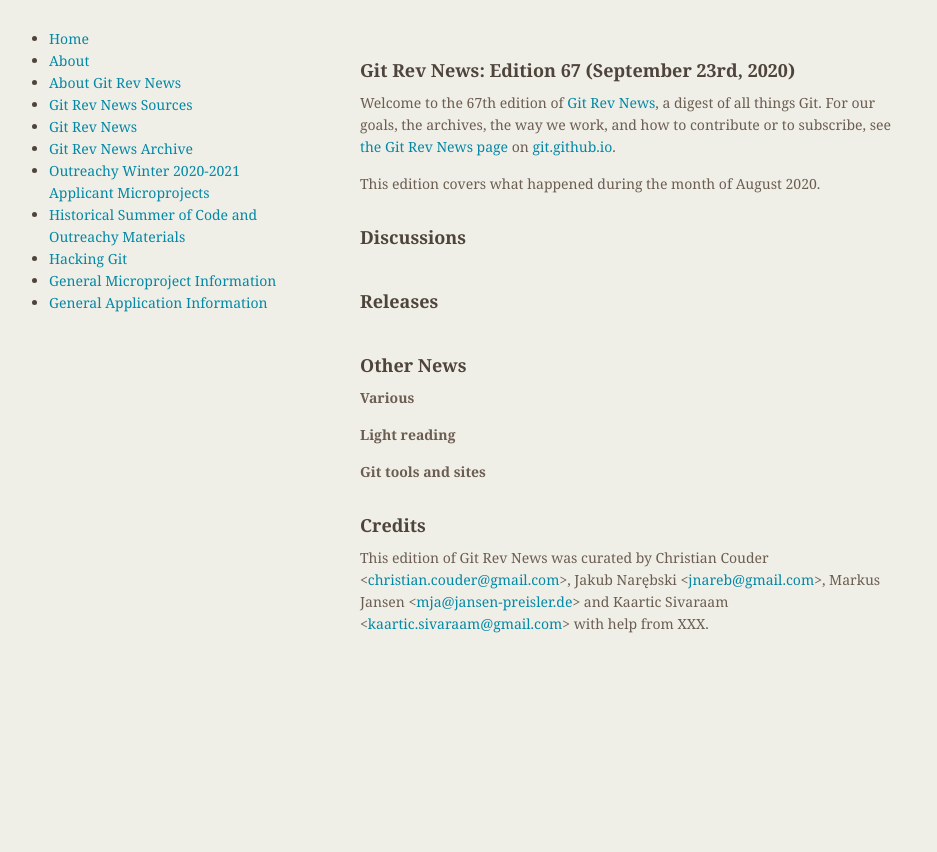
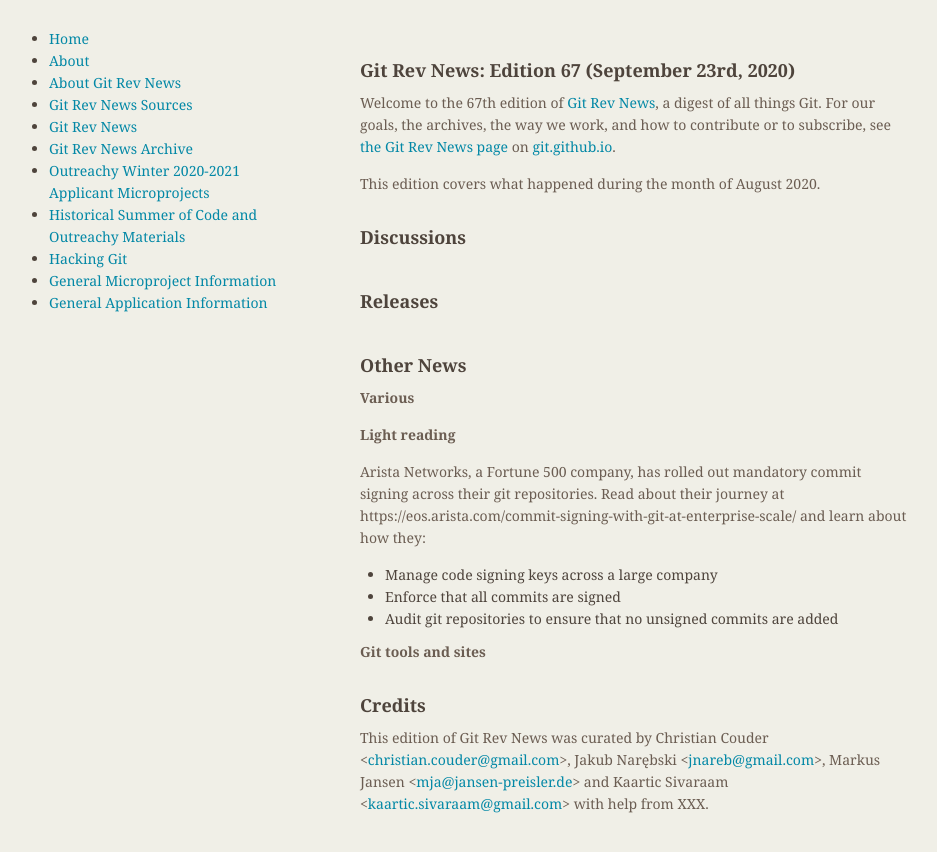
Before and after one commit to git/git.github.io, a Jekyll site: the page built from rev_news/drafts/edition-67.md, in a window 1280 px wide. Shown: the top 852 px of the page, without its empty margins (174-1111 px from the left). Built offline with Jekyll 4.4.1, drawn with Linux system fonts in a browser that asks for light colours.

Commit message:
rn-67: add link to Arista Networks' blog post
Per a suggestion from Christian Couder, I am adding a pull request to show my recent git related blog post.

```diff
--- a/rev_news/drafts/edition-67.md
+++ b/rev_news/drafts/edition-67.md
@@ -43,6 +43,10 @@
 
 __Light reading__
 
+Arista Networks, a Fortune 500 company, has rolled out mandatory commit signing across their git repositories. Read about their journey at https://eos.arista.com/commit-signing-with-git-at-enterprise-scale/ and learn about how they:
+* Manage code signing keys across a large company
+* Enforce that all commits are signed
+* Audit git repositories to ensure that no unsigned commits are added
 
 __Git tools and sites__
 
```
